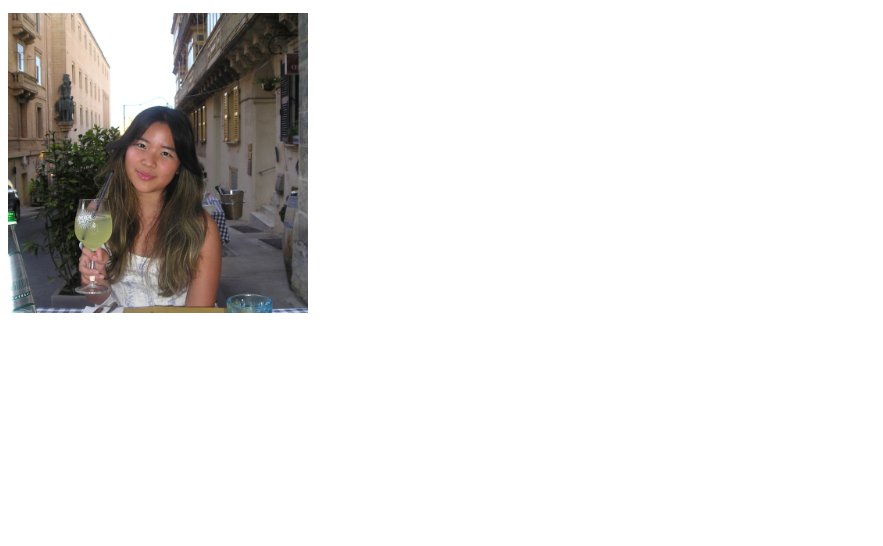
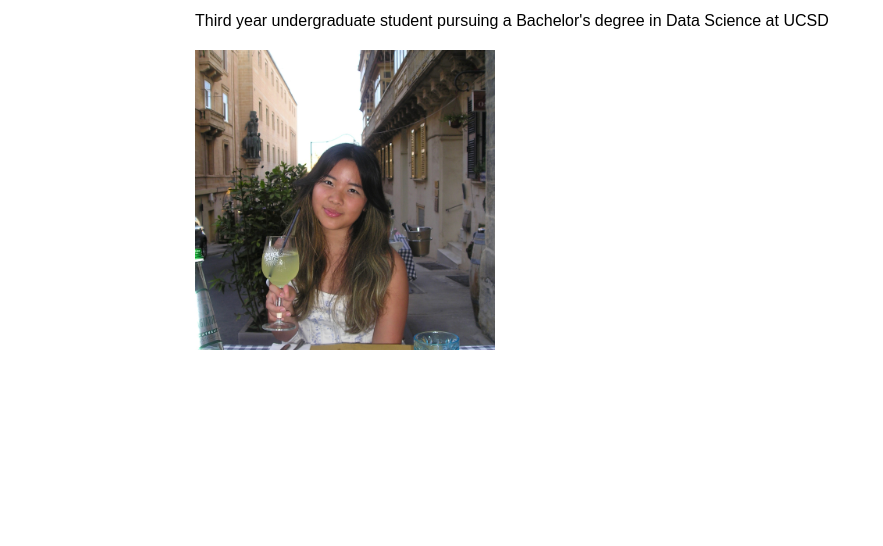
Before and after one commit to hanajuliatj/portfolio, a plain HTML site: page index.html in a window 1280 px wide. Shown: the part 254-800 px from the top of the page, without its empty margins (0-883 px from the left). Drawn offline with Linux system fonts and the light colour scheme.

Commit message:
added style css

```diff
--- a/style.css
+++ b/style.css
@@ -2,5 +2,9 @@ body {
     /* Set line height to 1.5 times the font size
          and use the OS’s UI font as the website font
        */
-    font: 100%/1.5 system-ui;
+    font-family: Arial, sans-serif;
+    line-height: 1.6;
+    max-width: 100ch;
+    margin-inline: auto;
+    padding: 1rem
   }
```
Also changed, not shown: 1 other file.
